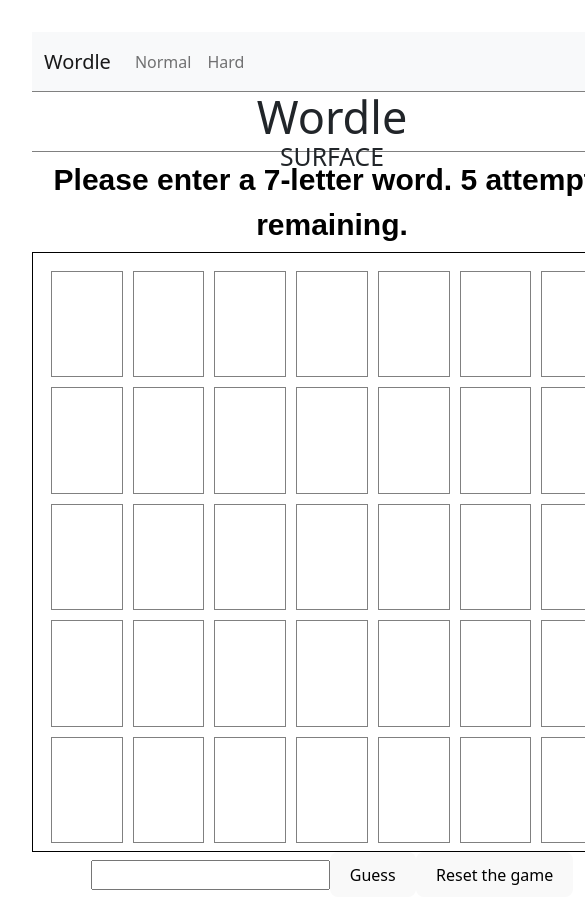
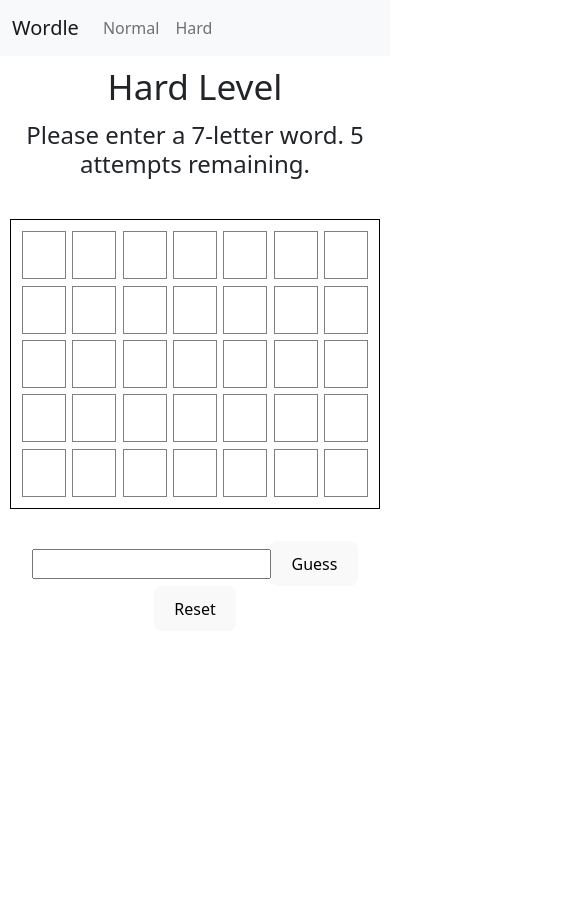
Before and after one commit to yeshengliu/wordle, a React (Vite) app: page /game/hard in a window 390 px wide. Shown: the top 924 px of the page, 585 px wide, since content can reach past the window. After the commit the page ends 844 px from the top, so only its background shows below. Built offline with nearby package versions, Linux system fonts and the light colour scheme.

Commit message:
Adjust css to adapt responsive layout

```diff
--- a/src/App.css
+++ b/src/App.css
@@ -1,47 +1,37 @@
 #root {
-  /* max-width: 1280px; */
   margin: 0 auto;
-  padding: 2rem;
   text-align: center;
 }
 
-nav {
-  height: 60px;
-  width: 100%;
-  margin: 0;
-  border-bottom: 1px solid grey;
-  place-items: center;
-}
-
-nav h1 {
-  margin: 0;
-  font-size: 45px;
+.main {
+  display: flex;
+  flex-direction: column;
+  align-items: center;
 }
 
 .board {
-  width: 600px;
-  height: 600px;
-  border: 1px solid black;
+  margin: 2rem;
+  max-width: 100%;
+  border: 0.1rem solid black;
   display: flex;
   flex-direction: column;
-  padding: 8px;
+  padding: 0.5rem;
 }
 
 .board-row {
-  flex: 30%;
   display: flex;
   flex-direction: row;
-  margin: 5px;
 }
 
 .letter {
   flex: 33%;
-  height: 100%;
-  border: 1px solid grey;
-  margin: 5px;
+  height: 5rem;
+  width: 5rem;
+  border: 0.1rem solid grey;
+  margin: 0.2rem;
   display: grid;
   place-items: center;
-  font-size: 30px;
+  font-size: 3rem;
   font-weight: bolder;
   color: black;
 }
@@ -59,12 +49,25 @@
 }
 
 .message {
+  margin-top: 1rem;
   width: 100%;
-  height: 100px;
   display: grid;
   place-items: center;
-  font-size: 30px;
-  font-weight: bolder;
-  color: black;
-  font-family: Arial, Helvetica, sans-serif;
 }
+
+@media screen and (max-width: 600px) {
+  .board {
+    margin: 2rem;
+    max-width: 95%;
+    border: 0.1rem solid black;
+    display: flex;
+    flex-direction: column;
+    padding: 0.5rem;
+  }
+
+  .letter {
+    flex: 33%;
+    height: 3rem;
+    width: 3rem;
+  }
+}
--- a/src/Pages/HardPage.jsx
+++ b/src/Pages/HardPage.jsx
@@ -4,6 +4,7 @@
 function HardPage() {
   return (
     <div>
+      <h1>Hard Level</h1>
       <Main size={7} maxAttempts={5} />
     </div>
   );
--- a/src/Pages/NormalPage.jsx
+++ b/src/Pages/NormalPage.jsx
@@ -4,6 +4,7 @@
 function NormalPage() {
   return (
     <div>
+      <h1>Normal Level</h1>
       <Main size={6} maxAttempts={6} />
     </div>
   );
--- a/src/components/Board.jsx
+++ b/src/components/Board.jsx
@@ -10,7 +10,9 @@
   for (let i = 0; i < maxAttempts; i++) {
     const row = [];
     for (let j = 0; j < size; j++) {
-      row.push(<Letter key={i * size + j} row={i} col={j} board={board} />);
+      row.push(
+        <Letter key={i * size + j} row={i} col={j} board={board} />
+      );
     }
     rows.push(
       <div className="board-row" key={i}>
--- a/src/components/Main.jsx
+++ b/src/components/Main.jsx
@@ -6,7 +6,7 @@
 import { AppContext } from "../App";
 
 function Main(props) {
-  const { targetWord, setMessage, setTargetWord, setPlayerWon } = useContext(AppContext);
+  const { setMessage, setTargetWord, setPlayerWon } = useContext(AppContext);
   const { size, maxAttempts } = props;
 
   // Create a board of size x size containing empty strings
@@ -42,11 +42,7 @@
   }, []);
 
   return (
-    <div>
-      <nav>
-        <h1>Wordle</h1>
-        <h2>{targetWord}</h2>
-      </nav>
+    <div className="main">
       <Message />
       <Board board={board} size={size} maxAttempts={maxAttempts} />
       <WordInput
--- a/src/components/Message.jsx
+++ b/src/components/Message.jsx
@@ -4,7 +4,11 @@
 function Message(props) {
   const { message } = useContext(AppContext);
 
-  return <div className="message">{message}</div>;
+  return (
+    <div className="message">
+      <h2>{message}</h2>
+    </div>
+  );
 }
 
 export default Message;
--- a/src/components/WordInput.jsx
+++ b/src/components/WordInput.jsx
@@ -105,7 +105,7 @@
         onKeyDown={handleKeyDown}
       />
       <button onClick={handleClick}>Guess</button>
-      <button onClick={handleReset}>Reset the game</button>
+      <button onClick={handleReset}>Reset</button>
     </div>
   );
 }
--- a/src/index.css
+++ b/src/index.css
@@ -25,14 +25,14 @@
 
 body {
   margin: 0;
-  display: flex;
   place-items: center;
   min-width: 320px;
   min-height: 100vh;
 }
 
 h1 {
-  font-size: 3.2em;
+  font-size: 3.2rem;
+  margin: 0.67rem 0 0;
   line-height: 1.1;
 }
 
@@ -67,3 +67,22 @@
     background-color: #f9f9f9;
   }
 }
+
+@media screen and (max-width: 600px) {
+  body {
+    margin: 0;
+    place-items: center;
+    min-width: 320px;
+    min-height: 100vh;
+  }
+
+  h1 {
+    font-size: 2.2rem;
+    margin: 0.67rem 0 0;
+    line-height: 1.1;
+  }
+
+  h2 {
+    font-size: 1.5rem;
+  }
+}
```
